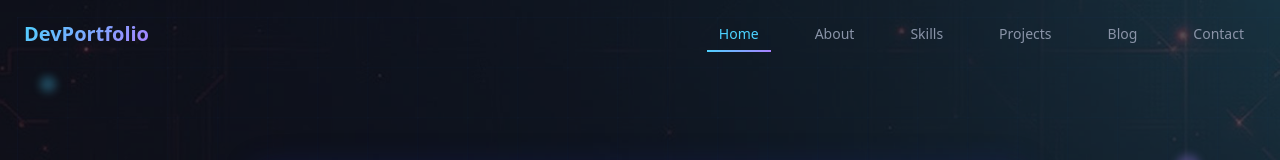
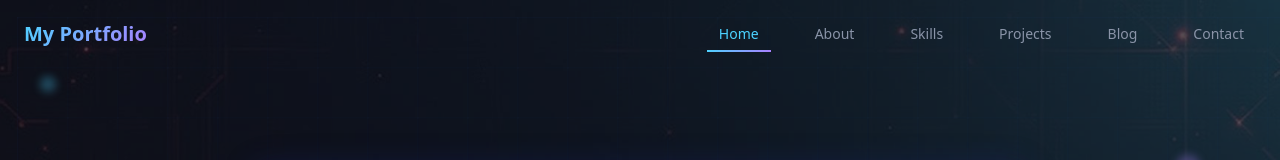
Before and after one commit to NittuRajkumar/my-portfolio, a React (Vite) app: page / in a window 1280 px wide. Shown: the top 160 px of the page. Built offline with nearby package versions, Linux system fonts and the light colour scheme.

Commit message:
Update Navbar.tsx

```diff
--- a/src/components/Navbar.tsx
+++ b/src/components/Navbar.tsx
@@ -48,7 +48,7 @@ const Navbar = () => {
       <div className="container mx-auto px-6">
         <div className="flex items-center justify-between">
           <div className="text-xl font-bold bg-gradient-primary bg-clip-text text-transparent">
-            DevPortfolio
+            My Portfolio
           </div>
 
           <div className="hidden md:flex items-center space-x-8">
```
